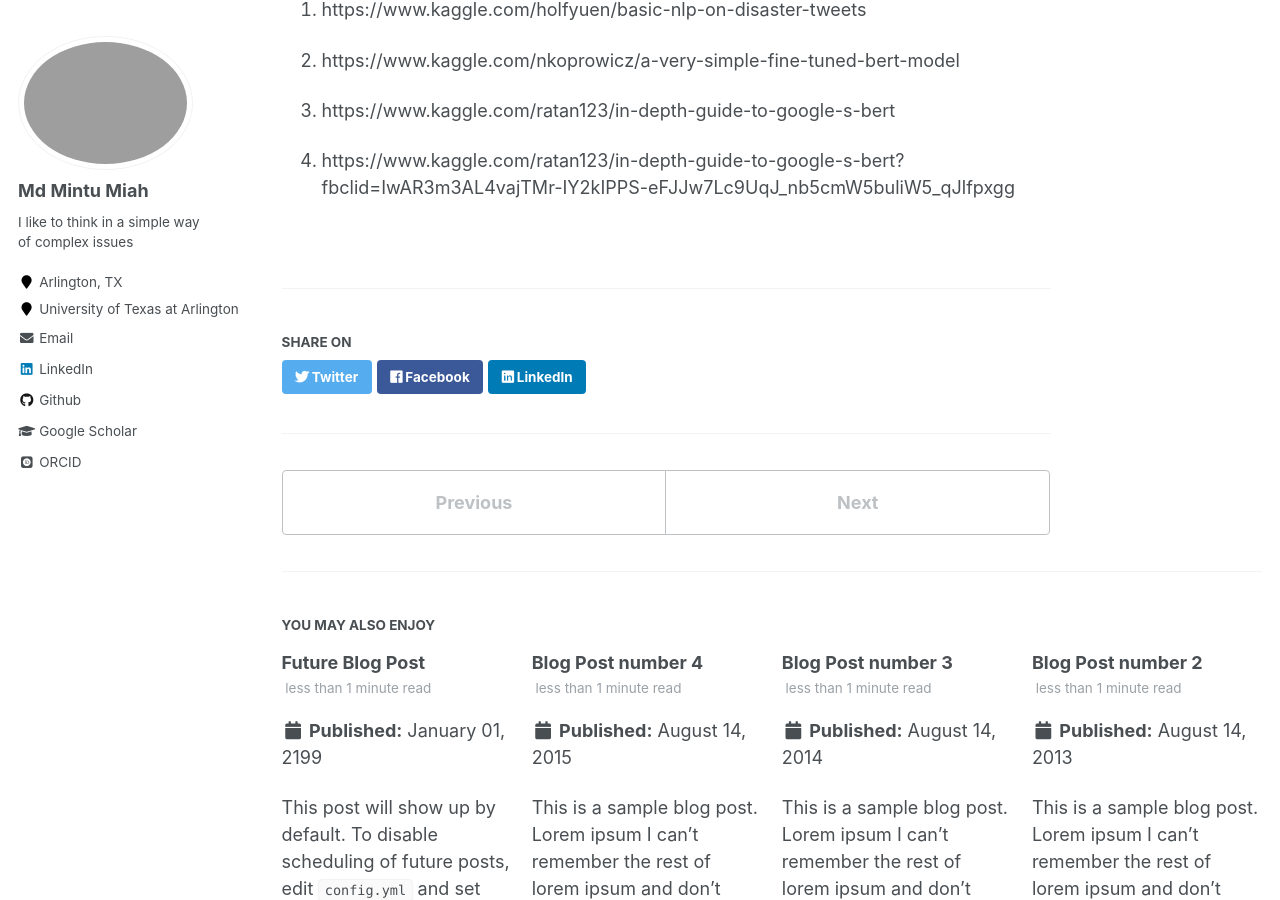
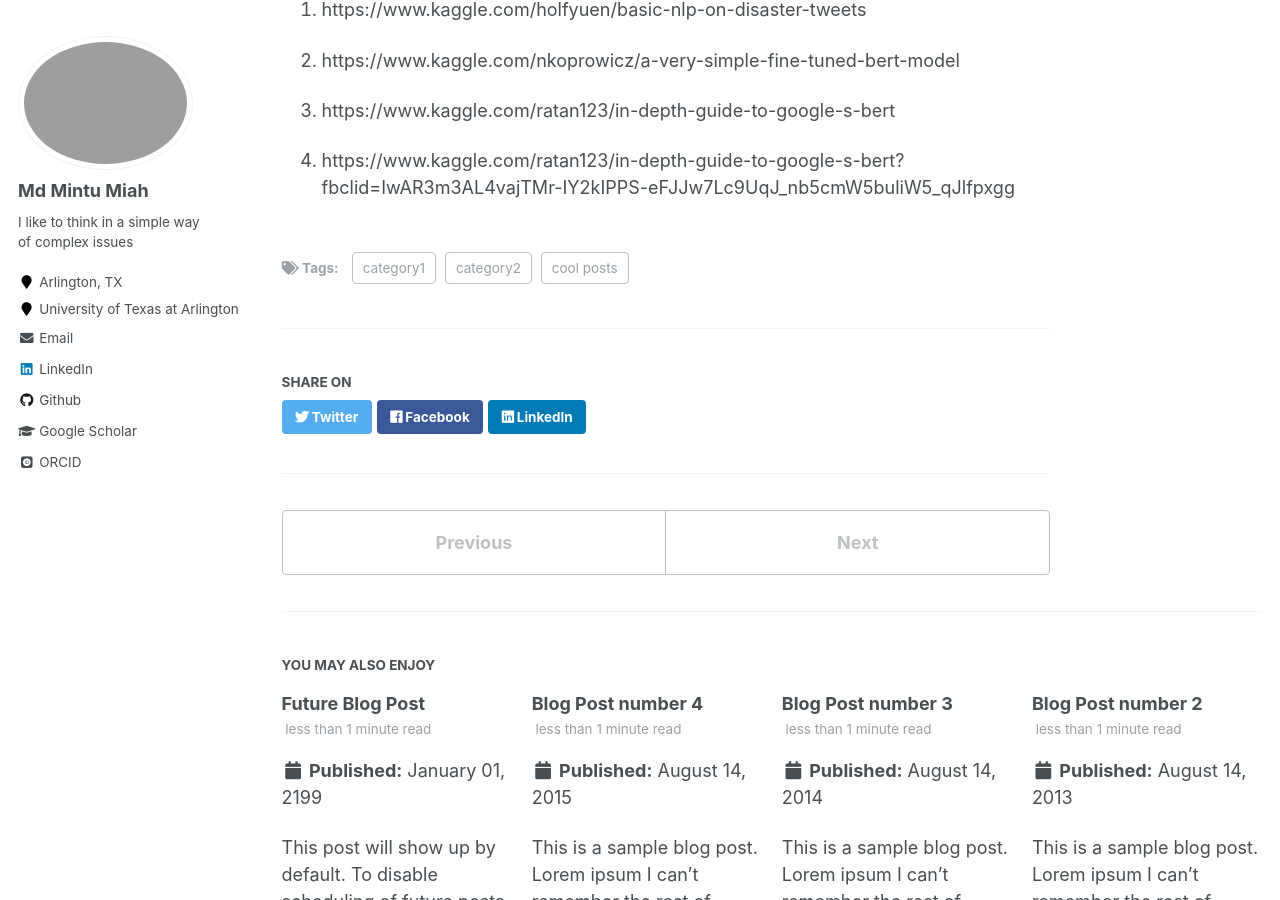
Before and after one commit to mintu07ruet/mintu07ruet.github.io, a Jekyll site: the page built from _posts/2020-03-03-blog-post-1.md, in a window 1280 px wide and 900 px high, scrolled down 5748 px. Built offline with Jekyll 4.4.1, drawn with Linux system fonts in a browser that asks for light colours; some web fonts are replaced.

Commit message:
Update 2020-03-03-blog-post-1.md

```diff
--- a/_posts/2020-03-03-blog-post-1.md
+++ b/_posts/2020-03-03-blog-post-1.md
@@ -3,6 +3,9 @@ title: 'Real or Not? NLP with Disaster Tweets-CSE 5338 Data Mining Project Phase
 date: 2020-03-03
 permalink: /posts/2020-03-03-blog-post-1/
 tags:
+  - cool posts
+  - category1
+  - category2
 ---
 
 The purpose of this project was classification of Disater tweets to identify weather it is Disaster or Not Disaster related. This study has used BERT model which is the Neuaral Network techniques to decode the texts. This study has scored 0.81901 in the kaggle Leaderboard with 969 current position
```
